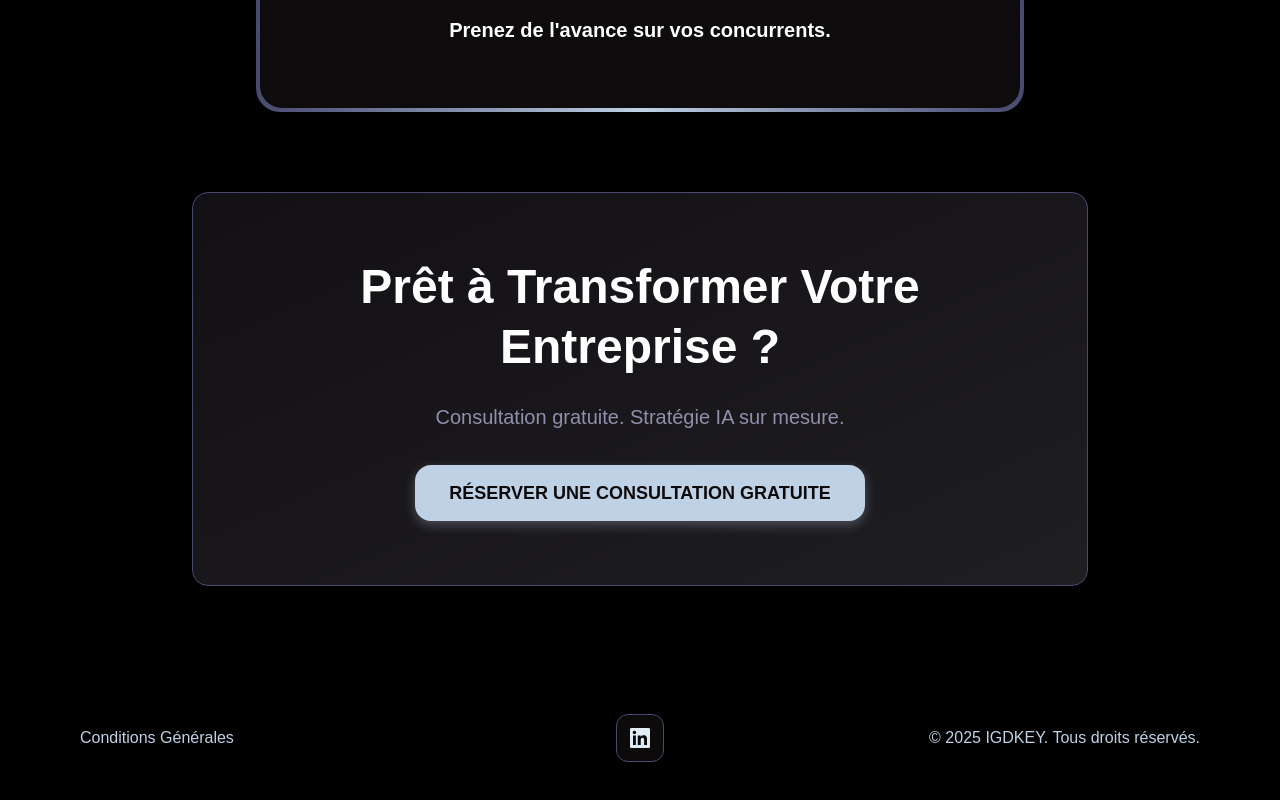
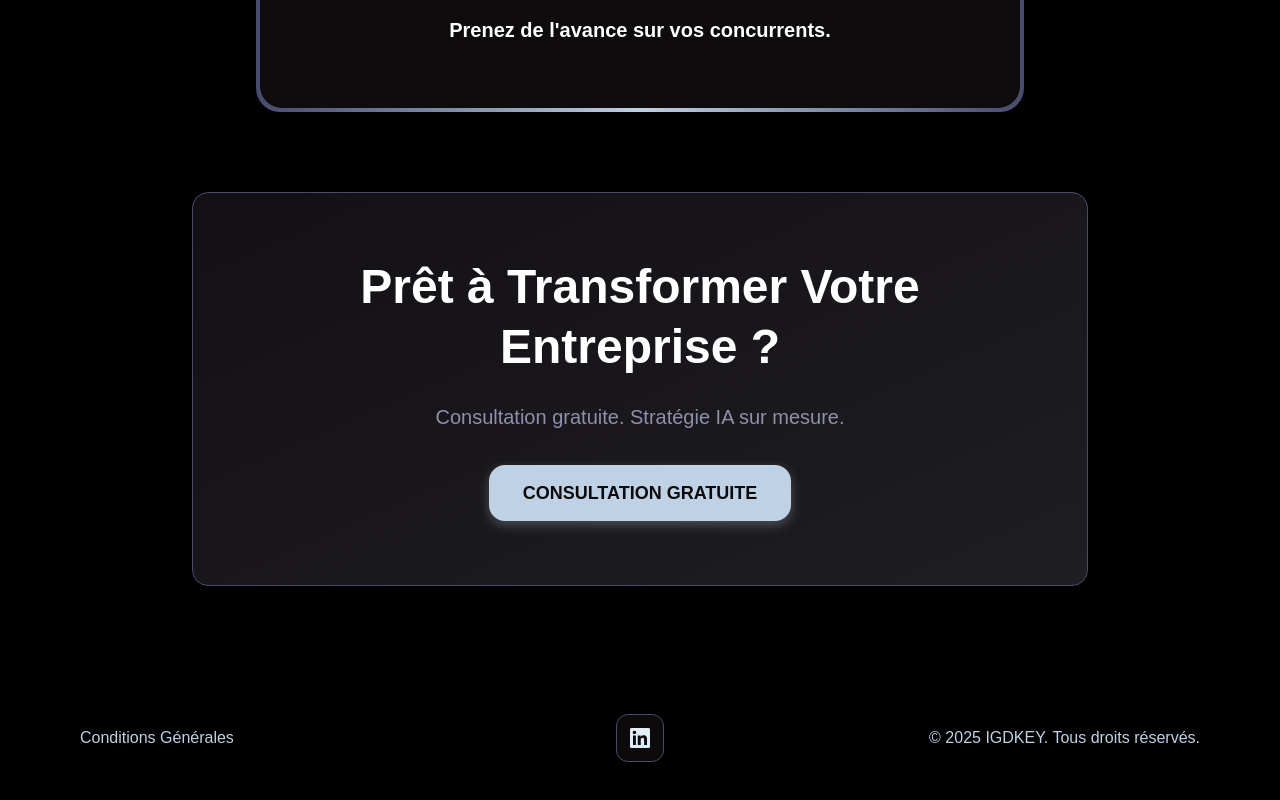
Before and after one commit to JunyiLi0/IGDKEY-website, a React (Vite) app: page / in a window 1280 px wide. Shown: the part 5228-6028 px from the top of the page. Built offline with nearby package versions, Linux system fonts and the light colour scheme; a web font is replaced by a local one.

Commit message:
fix: words too long on the button

```diff
--- a/src/pages/LandingPage.jsx
+++ b/src/pages/LandingPage.jsx
@@ -555,7 +555,7 @@ const LandingPage = () => {
                   className="md:w-auto w-full h-14 cta-wrapper group"
                 >
                   <div className="cta-button bg-pale-sky hover:bg-dusty-grape px-8">
-                    <p className="button-text text-onyx group-hover:text-white whitespace-nowrap">Réserver une consultation gratuite</p>
+                    <p className="button-text text-onyx group-hover:text-white whitespace-nowrap">Consultation gratuite</p>
                   </div>
                 </a>
               </div>
```
